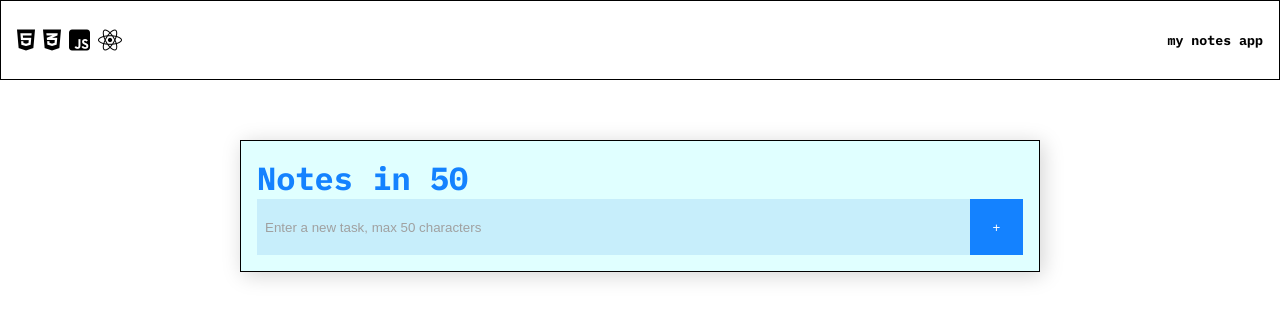
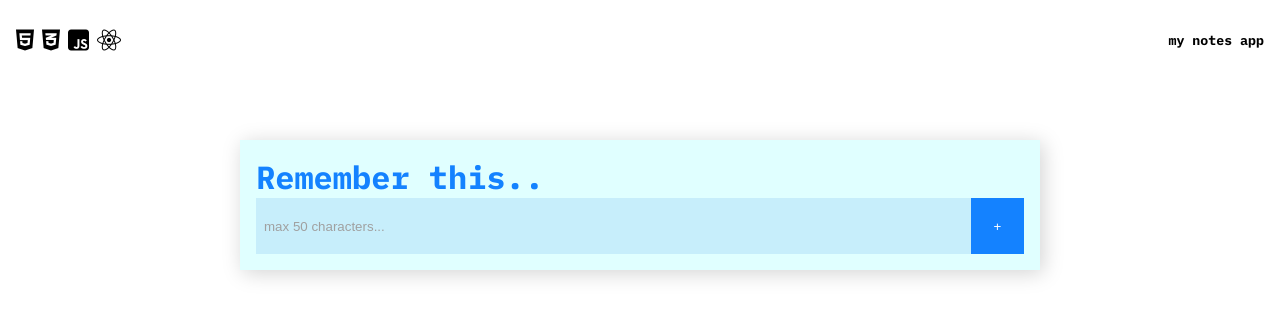
Before and after one commit to Kristian-kodehode/todo, a React (Vite) app: page / in a window 1280 px wide. Shown: the top 320 px of the page. Built offline with nearby package versions, Linux system fonts and the light colour scheme.

Commit message:
remove black checkborders

```diff
--- a/src/App.css
+++ b/src/App.css
@@ -17,7 +17,7 @@ body {
   width: 100vw;
   height: 80px;
   padding: 16px;
-  border: 1px solid black;
+  /* border: 1px solid black; */
   display: flex;
   justify-content: space-between;
   align-items: center;
@@ -32,7 +32,7 @@ h1 {
   color: rgb(20, 130, 255);
 }
 .app-container {
-  border: 1px solid black;
+  /* border: 1px solid black; */
   margin: 60px auto;
   /* border: 1px solid black; */
   /* padding-top: 80px; */
--- a/src/App.jsx
+++ b/src/App.jsx
@@ -49,7 +49,7 @@ function App() {
         <h5>my notes app</h5>
       </nav>
       <div className="app-container">
-        <h1>Notes in 50</h1>
+        <h1>Remember this..</h1>
         <div className="input-container">
           <input
             className="input-text"
@@ -57,7 +57,7 @@ function App() {
             maxLength="50"
             value={newTask}
             onChange={handleInputChange}
-            placeholder="Enter a new task, max 50 characters"
+            placeholder="max 50 characters..."
           />
           <input
             className="button-submit"
```
